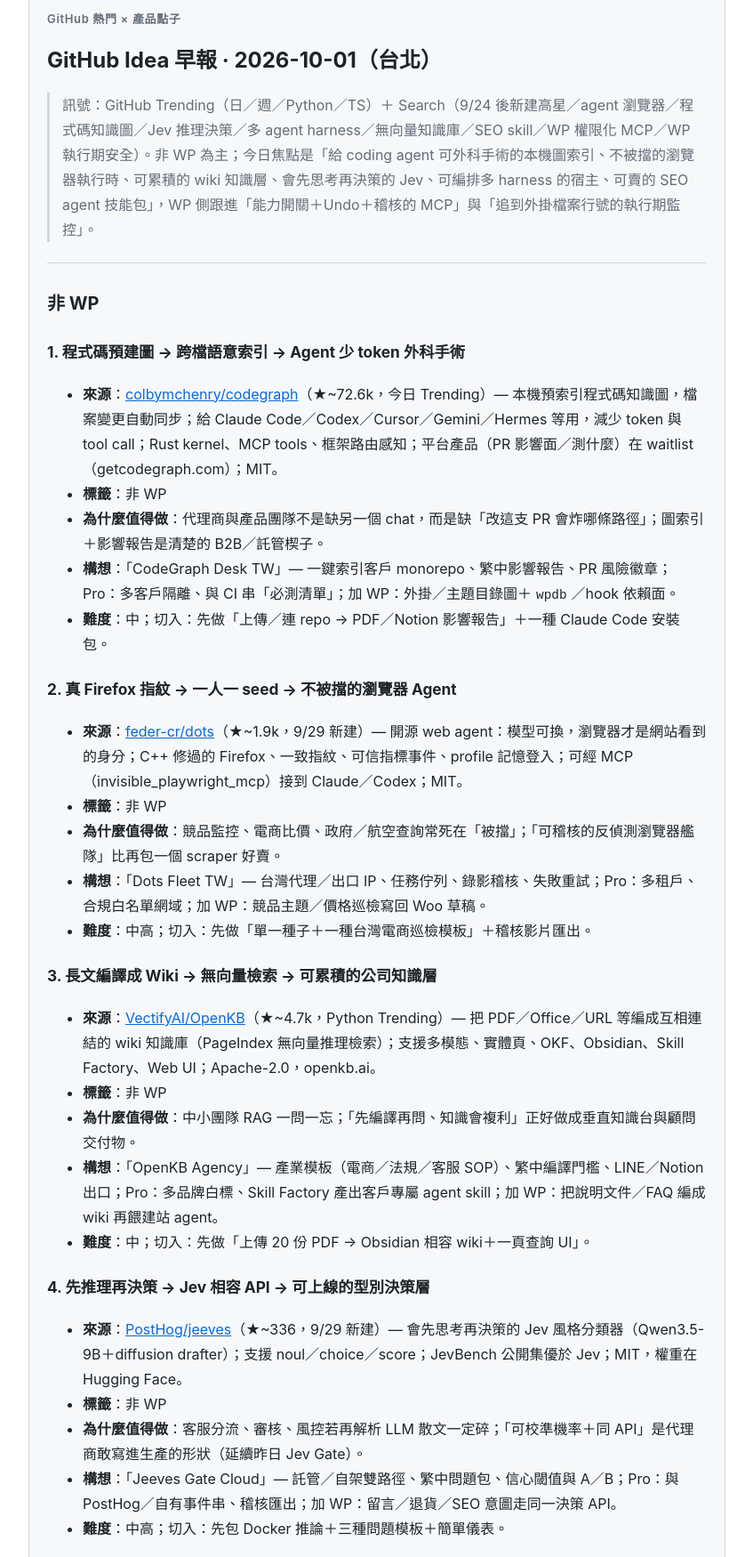
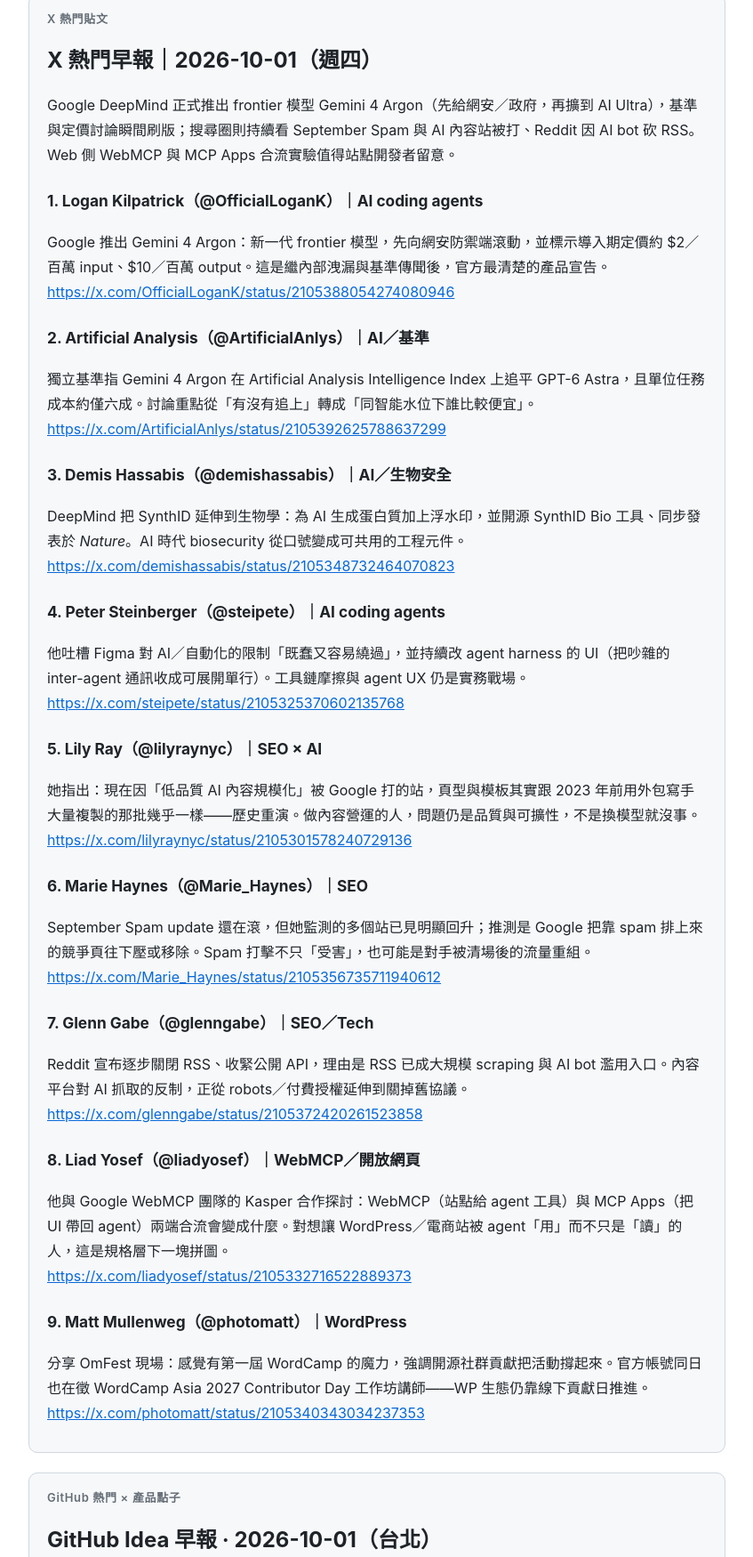
Before and after one commit to oberonlai/daily-brief, a plain HTML site: page docs/2026-10-01.html in a window 1280 px wide. Shown: the part 139-1889 px from the top of the page at 89% size, without its empty margins (216-1063 px from the left). Drawn offline with Linux system fonts and the light colour scheme.

Commit message:
update 2026-10-01

```diff
--- a/docs/2026-10-01.html
+++ b/docs/2026-10-01.html
@@ -1,6 +1,34 @@
 <!doctype html><html lang="zh-Hant"><head><meta charset="utf-8">
 <meta name="viewport" content="width=device-width,initial-scale=1"><title>每日外部資訊 2026-10-01</title>
-<link rel="stylesheet" href="style.css"></head><body><main><header class="site"><a href="index.html">每日外部資訊｜2026-10-01（四）</a><nav class="days"><a href="2026-09-30.html">← 2026-09-30</a><a href="index.html">全部日期</a></nav></header><div class="toc"><a href="#github">GitHub 熱門 × 產品點子</a><a href="#producthunt">驗證營收產品</a></div><section class="src" id="github"><h2 class="src-title">GitHub 熱門 × 產品點子</h2><h1>GitHub Idea 早報 · 2026-10-01（台北）</h1>
+<link rel="stylesheet" href="style.css"></head><body><main><header class="site"><a href="index.html">每日外部資訊｜2026-10-01（四）</a><nav class="days"><a href="2026-09-30.html">← 2026-09-30</a><a href="index.html">全部日期</a></nav></header><div class="toc"><a href="#x">X 熱門貼文</a><a href="#github">GitHub 熱門 × 產品點子</a><a href="#producthunt">驗證營收產品</a></div><section class="src" id="x"><h2 class="src-title">X 熱門貼文</h2><h1>X 熱門早報｜2026-10-01（週四）</h1>
+<p>Google DeepMind 正式推出 frontier 模型 Gemini 4 Argon（先給網安／政府，再擴到 AI Ultra），基準與定價討論瞬間刷版；搜尋圈則持續看 September Spam 與 AI 內容站被打、Reddit 因 AI bot 砍 RSS。Web 側 WebMCP 與 MCP Apps 合流實驗值得站點開發者留意。</p>
+<h3>1. Logan Kilpatrick（@OfficialLoganK）｜AI coding agents</h3>
+<p>Google 推出 Gemini 4 Argon：新一代 frontier 模型，先向網安防禦端滾動，並標示導入期定價約 $2／百萬 input、$10／百萬 output。這是繼內部洩漏與基準傳聞後，官方最清楚的產品宣告。<br />
+<a href="https://x.com/OfficialLoganK/status/2105388054274080946">https://x.com/OfficialLoganK/status/2105388054274080946</a></p>
+<h3>2. Artificial Analysis（@ArtificialAnlys）｜AI／基準</h3>
+<p>獨立基準指 Gemini 4 Argon 在 Artificial Analysis Intelligence Index 上追平 GPT-6 Astra，且單位任務成本約僅六成。討論重點從「有沒有追上」轉成「同智能水位下誰比較便宜」。<br />
+<a href="https://x.com/ArtificialAnlys/status/2105392625788637299">https://x.com/ArtificialAnlys/status/2105392625788637299</a></p>
+<h3>3. Demis Hassabis（@demishassabis）｜AI／生物安全</h3>
+<p>DeepMind 把 SynthID 延伸到生物學：為 AI 生成蛋白質加上浮水印，並開源 SynthID Bio 工具、同步發表於 <em>Nature</em>。AI 時代 biosecurity 從口號變成可共用的工程元件。<br />
+<a href="https://x.com/demishassabis/status/2105348732464070823">https://x.com/demishassabis/status/2105348732464070823</a></p>
+<h3>4. Peter Steinberger（@steipete）｜AI coding agents</h3>
+<p>他吐槽 Figma 對 AI／自動化的限制「既蠢又容易繞過」，並持續改 agent harness 的 UI（把吵雜的 inter-agent 通訊收成可展開單行）。工具鏈摩擦與 agent UX 仍是實務戰場。<br />
+<a href="https://x.com/steipete/status/2105325370602135768">https://x.com/steipete/status/2105325370602135768</a></p>
+<h3>5. Lily Ray（@lilyraynyc）｜SEO × AI</h3>
+<p>她指出：現在因「低品質 AI 內容規模化」被 Google 打的站，頁型與模板其實跟 2023 年前用外包寫手大量複製的那批幾乎一樣——歷史重演。做內容營運的人，問題仍是品質與可擴性，不是換模型就沒事。<br />
+<a href="https://x.com/lilyraynyc/status/2105301578240729136">https://x.com/lilyraynyc/status/2105301578240729136</a></p>
+<h3>6. Marie Haynes（@Marie_Haynes）｜SEO</h3>
+<p>September Spam update 還在滾，但她監測的多個站已見明顯回升；推測是 Google 把靠 spam 排上來的競爭頁往下壓或移除。Spam 打擊不只「受害」，也可能是對手被清場後的流量重組。<br />
+<a href="https://x.com/Marie_Haynes/status/2105356735711940612">https://x.com/Marie_Haynes/status/2105356735711940612</a></p>
+<h3>7. Glenn Gabe（@glenngabe）｜SEO／Tech</h3>
+<p>Reddit 宣布逐步關閉 RSS、收緊公開 API，理由是 RSS 已成大規模 scraping 與 AI bot 濫用入口。內容平台對 AI 抓取的反制，正從 robots／付費授權延伸到關掉舊協議。<br />
+<a href="https://x.com/glenngabe/status/2105372420261523858">https://x.com/glenngabe/status/2105372420261523858</a></p>
+<h3>8. Liad Yosef（@liadyosef）｜WebMCP／開放網頁</h3>
+<p>他與 Google WebMCP 團隊的 Kasper 合作探討：WebMCP（站點給 agent 工具）與 MCP Apps（把 UI 帶回 agent）兩端合流會變成什麼。對想讓 WordPress／電商站被 agent「用」而不只是「讀」的人，這是規格層下一塊拼圖。<br />
+<a href="https://x.com/liadyosef/status/2105332716522889373">https://x.com/liadyosef/status/2105332716522889373</a></p>
+<h3>9. Matt Mullenweg（@photomatt）｜WordPress</h3>
+<p>分享 OmFest 現場：感覺有第一屆 WordCamp 的魔力，強調開源社群貢獻把活動撐起來。官方帳號同日也在徵 WordCamp Asia 2027 Contributor Day 工作坊講師——WP 生態仍靠線下貢獻日推進。<br />
+<a href="https://x.com/photomatt/status/2105340343034237353">https://x.com/photomatt/status/2105340343034237353</a></p></section><section class="src" id="github"><h2 class="src-title">GitHub 熱門 × 產品點子</h2><h1>GitHub Idea 早報 · 2026-10-01（台北）</h1>
 <blockquote>
 <p>訊號：GitHub Trending（日／週／Python／TS）＋ Search（9/24 後新建高星／agent 瀏覽器／程式碼知識圖／Jev 推理決策／多 agent harness／無向量知識庫／SEO skill／WP 權限化 MCP／WP 執行期安全）。非 WP 為主；今日焦點是「給 coding agent 可外科手術的本機圖索引、不被擋的瀏覽器執行時、可累積的 wiki 知識層、會先思考再決策的 Jev、可編排多 harness 的宿主、可賣的 SEO agent 技能包」，WP 側跟進「能力開關＋Undo＋稽核的 MCP」與「追到外掛檔案行號的執行期監控」。</p>
 </blockquote>
```
Also changed, not shown: docs/index.html (+1 -1 lines), 1 other file.
